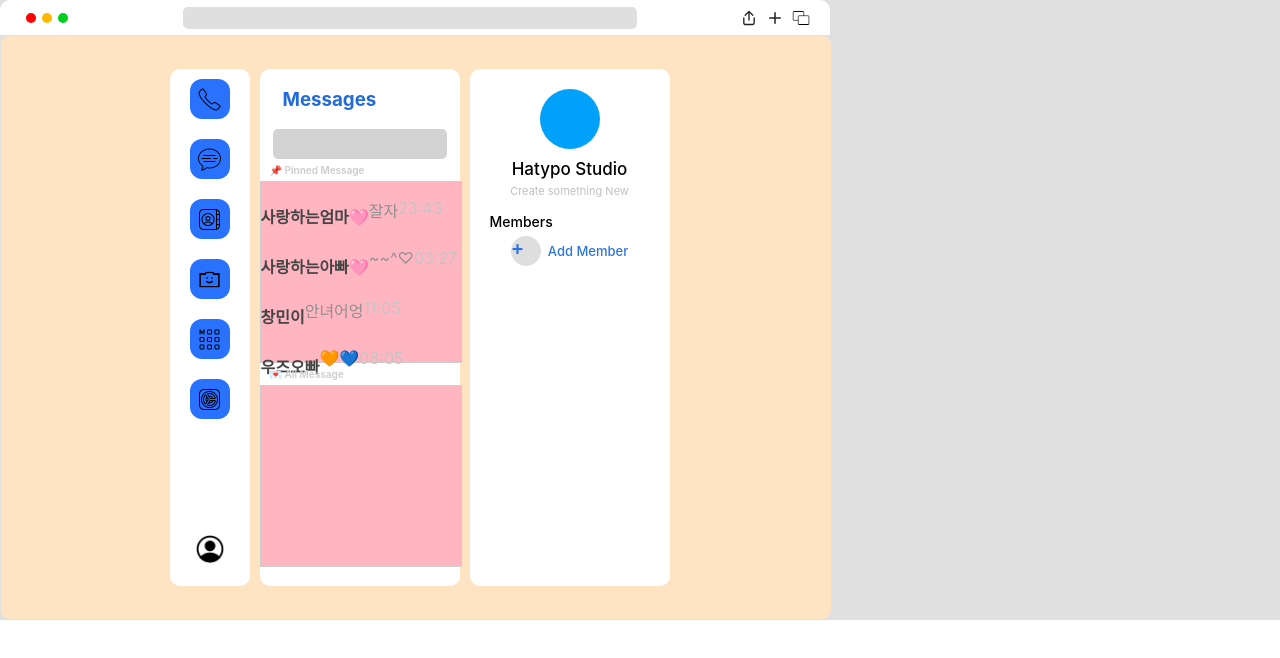
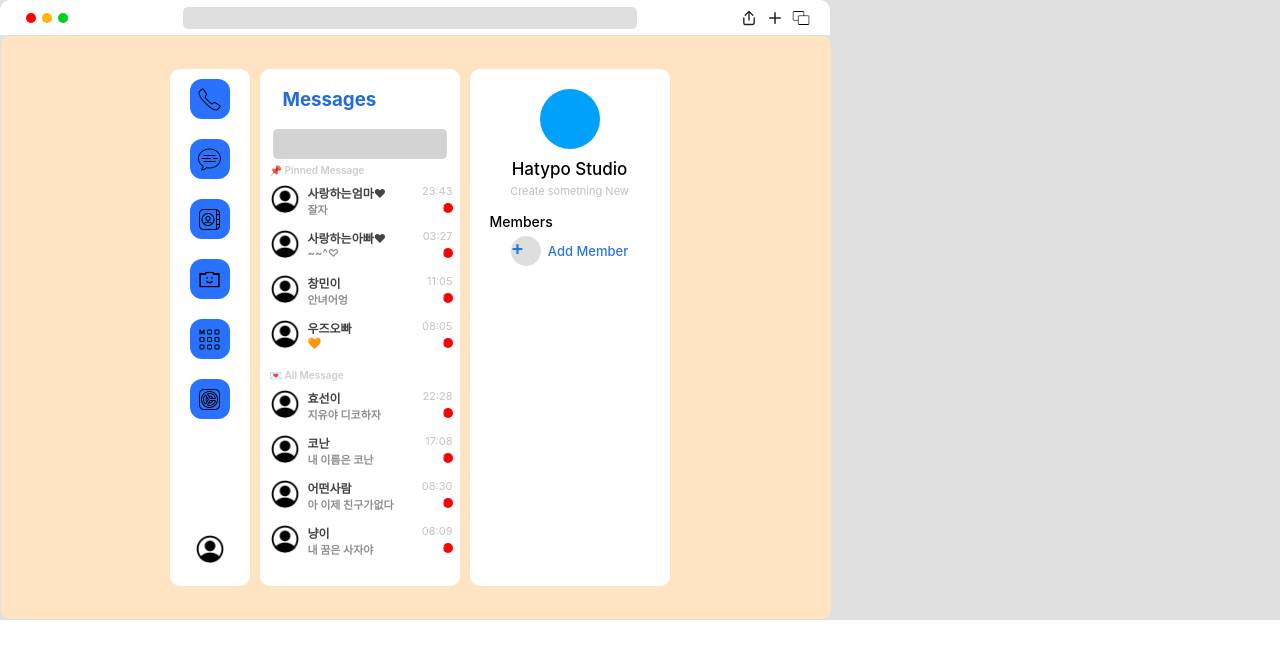
Before and after one commit to zzzzzuuuuu/miniProject, a React (Create React App) app: page / in a window 1280 px wide. Shown: the top 658 px of the page. Built offline with nearby package versions, Linux system fonts and the light colour scheme.

Commit message:
style: 채팅방리스트 ui

```diff
--- a/src/assets/data/Data.js
+++ b/src/assets/data/Data.js
@@ -1,13 +1,13 @@
 import IMG from "../images/profile.png";
-export const DATA = [
+export const PinnedData = [
   {
-    name: "사랑하는엄마🩷",
+    name: "사랑하는엄마♥︎",
     content: "잘자",
     time: "23:43",
     img: IMG,
   },
   {
-    name: "사랑하는아빠🩷",
+    name: "사랑하는아빠︎︎♥︎︎",
     content: "~~^♡",
     time: "03:27",
     img: IMG,
@@ -20,32 +20,35 @@ export const DATA = [
   },
   {
     name: "우즈오빠",
-    content: "🧡💙",
+    content: "🧡",
     time: "08:05",
     img: IMG,
+  }
+  ];
+
+export const AllData = [
+  {
+    name: "효선이",
+    content: "지유야 디코하자",
+    time: "22:28",
+    img: IMG,
   },
-//   {
-//     name: "효선이",
-//     content: "지유야 디코하자",
-//     time: "22:28",
-//     img: IMG,
-//   },
-//   {
-//     name: "코난",
-//     content: "내 이름은 코난",
-//     time: "17:08",
-//     img: IMG,
-//   },
-//   {
-//     name: "어떤사람",
-//     content: "아 이제 친구가없다",
-//     time: "08:30",
-//     img: IMG,
-//   },
-//   {
-//     name: "토끼",
-//     content: "토끼는 귀여워",
-//     time: "08:09",
-//     img: IMG,
-//   }
-];
+  {
+    name: "코난",
+    content: "내 이름은 코난",
+    time: "17:08",
+    img: IMG,
+  },
+  {
+    name: "어떤사람",
+    content: "아 이제 친구가없다",
+    time: "08:30",
+    img: IMG,
+  },
+  {
+    name: "냥이",
+    content: "내 꿈은 사자야",
+    time: "08:09",
+    img: IMG,
+  }
+  ];
--- a/src/components/ChatList.js
+++ b/src/components/ChatList.js
@@ -1,14 +1,21 @@
 import styled from "styled-components";
 
 const ChatList = (props) => {
-  const { name, content, time } = props.data;
+  const { name, content, time, img } = props.data;
   console.log(props.data);
   return (
     <>
       <ChatPersonRoom>
-        <PersonName>{name}</PersonName>
-        <MessageContent>{content}</MessageContent>
-        <Time>{time}</Time>
+        <ProfileImgBox src={img}></ProfileImgBox>
+        <NameContentBox>
+          <PersonName>{name}</PersonName>
+          <MessageContent>{content}</MessageContent>
+        </NameContentBox>
+        {/*<PersonName>{name}</PersonName>*/}
+        <TimeBox>
+          <Time>{time}</Time>
+          <MessageCount>1</MessageCount>
+        </TimeBox>
       </ChatPersonRoom>
     </>
   );
@@ -19,17 +26,63 @@ export default ChatList;
 const ChatPersonRoom = styled.div`
   display: flex;
   width: 200px;
+  height: 45px;
+`
+const ProfileImgBox = styled.img`
+  display: flex;
+  width: 30px;
+  height: 30px;
+  flex-direction: column;
+  padding: 0 8px 5px 10px;
+  //background: bisque;
+`
+const NameContentBox = styled.div`
+  display: flex;
+  width: 100px;
   height: 50px;
+  flex-direction: column;
+  //background: lightsalmon;
+`
+const TimeBox = styled.div`
+  display: flex;
+  width: 45px;
+  height: 50px;
+  flex-direction: column;
+  align-items: end; // flex-direction을 column으로 했으니 align-items
+  //margin-top: 0;
+  //background: black;
+  padding-right: 5px;
 `
 
 const PersonName = styled.h4`
   color: #444444;
+  font-size: 12px;
+  font-weight: 800;
+  margin-top: 0;
+  margin-bottom: 0;
 `
 
 const MessageContent = styled.p`
   color: #8F8F8F;
+  font-size: 11px;
+  font-weight: 650;
+  margin-top: 0;
 `
 
 const Time = styled.p`
   color: #C4C4C4;
+  font-size: 11px;
+  margin-top: 0;
+  margin-bottom: 0;
 `
+
+const MessageCount = styled.div`
+  width: 10px;
+  height: 10px;
+  background: red;
+  border-radius: 100%;
+  color: white;
+  font-size: 5px;
+  line-height: 10px;
+  margin-top: 5px;
+`
--- a/src/components/ChatLists.js
+++ b/src/components/ChatLists.js
@@ -1,10 +1,11 @@
 import styled from "styled-components";
 import ChatList from "./ChatList";
-// import {DATA} from "../assets/Data.js";
 
 const ChatLists = (props) => {
-  const DATA = props.data;
-  console.log(DATA); // 왜 undefined지?
+  const PinnedData = props.pinnedData;
+  const AllData = props.allData;
+  console.log(PinnedData); // 왜 undefined지?
+  console.log(AllData);
   return (
     <>
       <ChatListsBox>
@@ -12,12 +13,16 @@ const ChatLists = (props) => {
         <ChatSearchInput></ChatSearchInput>
         <InfoMessage>📌 Pinned Message</InfoMessage>
         <MessageLists>
-          {DATA.map((data, index) => (
+          {PinnedData.map((data, index) => (
             <ChatList data={data} key={index} />
           ))}
         </MessageLists>
         <InfoMessage>💌 All Message</InfoMessage>
-        <MessageLists></MessageLists>
+        <MessageLists>
+          {AllData.map((data, index) => (
+            <ChatList data={data} key={index} />
+          ))}
+        </MessageLists>
       </ChatListsBox>
     </>
   );
@@ -60,10 +65,10 @@ const InfoMessage = styled.p`
 `
 
 const MessageLists = styled.div`
-  margin-top: 5px;
+  margin-top: 8px;
   margin-bottom: 0;
   width: 200px;
   height: 180px;
-  background: lightpink;
-  border: 1px solid #ccc;
+  //background: lightpink;
+  //border: 1px solid #ccc;
 `
--- a/src/components/Main.js
+++ b/src/components/Main.js
@@ -2,7 +2,7 @@ import React from 'react';
 import Category from "./Category";
 import styled from "styled-components";
 import Header from "./Header";
-import {DATA} from "../assets/data/Data.js";
+import {AllData, PinnedData} from "../assets/data/Data.js";
 import ChatLists from "./ChatLists";
 import ChatMembers from "./ChatMembers";
 
@@ -14,7 +14,7 @@ const Main = () => {
       <ContainerBox>
         {/*<Header />*/}
         <Category />
-        <ChatLists data={DATA}/>
+        <ChatLists pinnedData={PinnedData} allData={AllData}/>
         <ChatMembers />
       </ContainerBox>
       </BackgroundBox>
```
